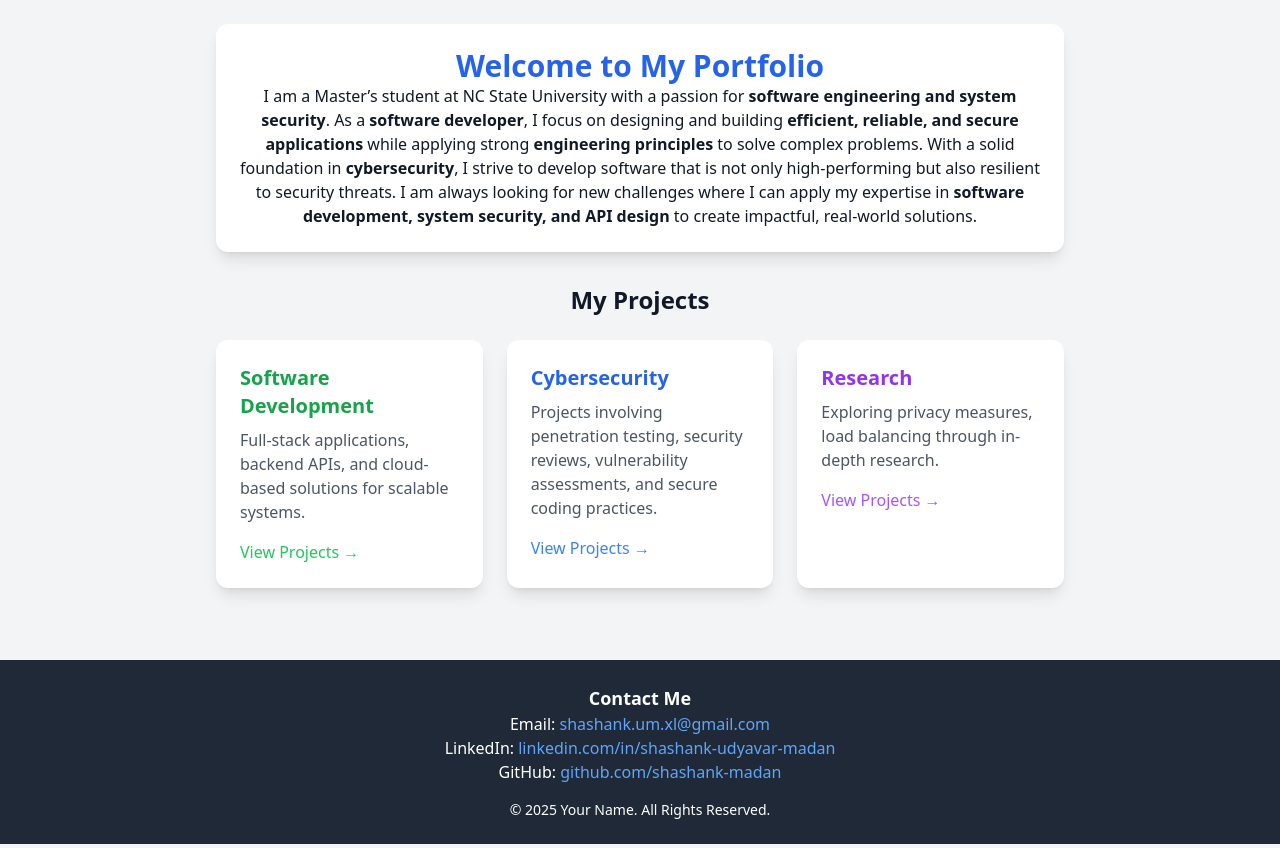
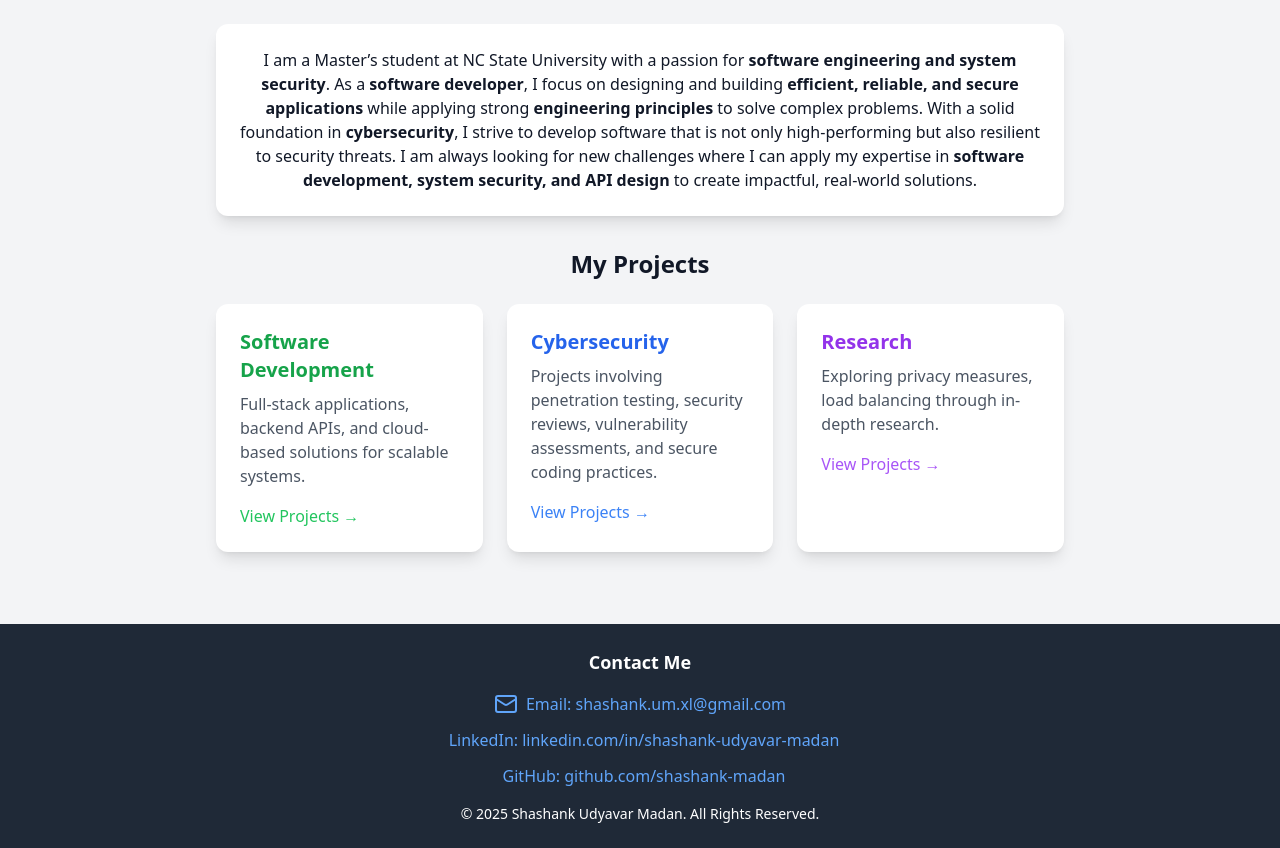
Before and after one commit to shashank-madan/shashank-madan.github.io, a plain HTML site: page index.html in a window 1280 px wide. Drawn offline with nearby package versions, Linux system fonts and the light colour scheme.

Commit message:
cosmetics

```diff
--- a/index.html
+++ b/index.html
@@ -5,13 +5,13 @@
     <meta name="viewport" content="width=device-width, initial-scale=1.0">
     <title>My Portfolio</title>
     <script src="https://cdn.tailwindcss.com"></script>
+    <script src="https://unpkg.com/lucide@latest"></script> <!-- Lucide Icons -->
 </head>
 <body class="bg-gray-100 text-gray-900">
 
     <div class="max-w-4xl mx-auto p-6">
         <!-- Header & Bio -->
         <div class="bg-white p-6 rounded-xl shadow-lg text-center">
-            <h1 class="text-3xl font-bold text-blue-600">Welcome to My Portfolio</h1>
             <p>
                 I am a Master’s student at NC State University with a passion for
                 <strong>software engineering and system security</strong>. As a <strong>software developer</strong>,
@@ -22,7 +22,6 @@
                 I am always looking for new challenges where I can apply my expertise in
                 <strong>software development, system security, and API design</strong> to create impactful, real-world solutions.
             </p>
-
         </div>
 
         <!-- Project Categories -->
@@ -40,27 +39,54 @@
             <!-- Cybersecurity Card -->
             <div class="bg-white p-6 rounded-xl shadow-lg transform transition hover:scale-105">
                 <h3 class="text-xl font-semibold text-blue-600">Cybersecurity</h3>
-                <p class="text-gray-600 mt-2">Projects involving penetration testing, security reviews, vulnerability assessments, and secure coding practices.</p>
+                <p class="text-gray-600 mt-2">
+                    Projects involving penetration testing, security reviews, vulnerability assessments, and secure coding practices.
+                </p>
                 <a href="#" class="mt-4 inline-block text-blue-500 font-medium hover:underline">View Projects →</a>
             </div>
 
             <!-- Research Card -->
             <div class="bg-white p-6 rounded-xl shadow-lg transform transition hover:scale-105">
                 <h3 class="text-xl font-semibold text-purple-600">Research</h3>
-                <p class="text-gray-600 mt-2">Exploring privacy measures, load balancing through in-depth research.</p>
+                <p class="text-gray-600 mt-2">
+                    Exploring privacy measures, load balancing through in-depth research.
+                </p>
                 <a href="#" class="mt-4 inline-block text-purple-500 font-medium hover:underline">View Projects →</a>
             </div>
         </div>
     </div>
 
-    <!-- Footer -->
+    <!-- Footer with Icons -->
     <footer class="bg-gray-800 text-white text-center p-6 mt-12">
         <p class="text-lg font-semibold">Contact Me</p>
-        <p>Email: <a href="mailto:shashank.um.xl@gmail.com" class="text-blue-400 hover:underline">shashank.um.xl@gmail.com</a></p>
-        <p>LinkedIn: <a href="https://linkedin.com/in/shashank-udyavar-madan" target="_blank" class="text-blue-400 hover:underline">linkedin.com/in/shashank-udyavar-madan</a></p>
-        <p>GitHub: <a href="https://github.com/shashank-madan" target="_blank" class="text-blue-400 hover:underline">github.com/shashank-madan</a></p>
-        <p class="text-sm mt-4">&copy; 2025 Your Name. All Rights Reserved.</p>
+
+        <div class="flex flex-col items-center space-y-3 mt-4">
+            <!-- Email -->
+            <a href="mailto:shashank.um.xl@gmail.com" class="flex items-center space-x-2 text-blue-400 hover:text-yellow-400 transition">
+                <i data-lucide="mail"></i>
+                <span>Email: shashank.um.xl@gmail.com</span>
+            </a>
+
+            <!-- LinkedIn -->
+            <a href="https://linkedin.com/in/shashank-udyavar-madan" target="_blank" class="flex items-center space-x-2 text-blue-400 hover:text-yellow-400 transition">
+                <i data-lucide="linkedin"></i>
+                <span>LinkedIn: linkedin.com/in/shashank-udyavar-madan</span>
+            </a>
+
+            <!-- GitHub -->
+            <a href="https://github.com/shashank-madan" target="_blank" class="flex items-center space-x-2 text-blue-400 hover:text-yellow-400 transition">
+                <i data-lucide="github"></i>
+                <span>GitHub: github.com/shashank-madan</span>
+            </a>
+        </div>
+
+        <p class="text-sm mt-4">&copy; 2025 Shashank Udyavar Madan. All Rights Reserved.</p>
     </footer>
+
+    <!-- Initialize Lucide Icons -->
+    <script>
+        lucide.createIcons();
+    </script>
 
 </body>
 </html>
```
